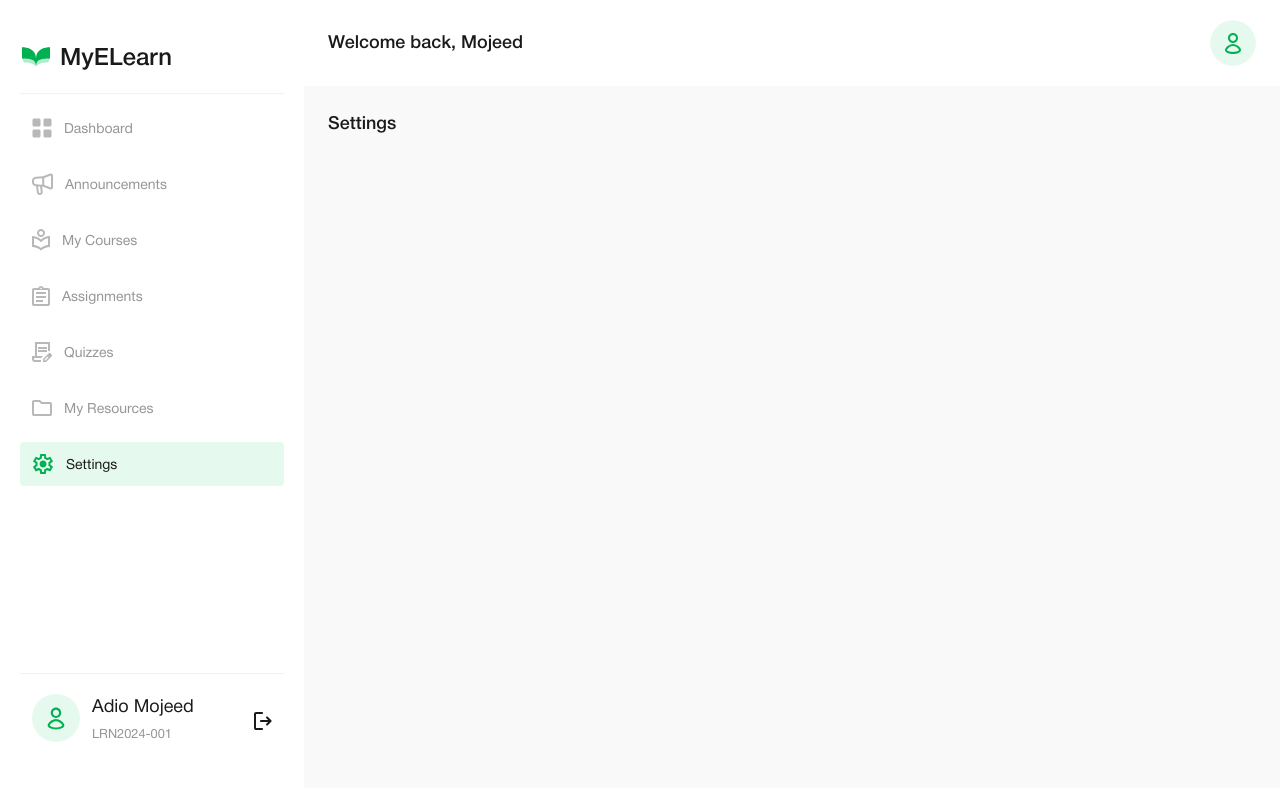
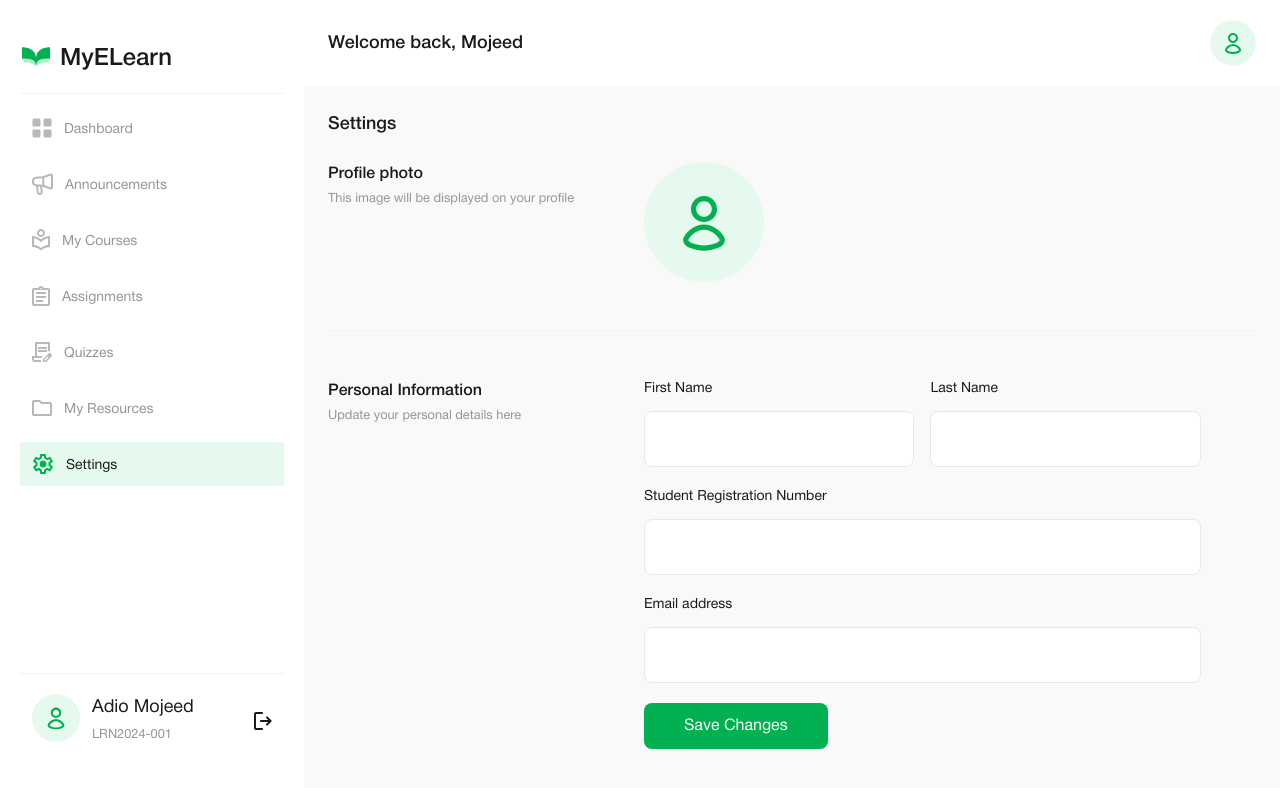
Before and after one commit to Adiomojeed/my-elearn-fe, a Next.js app: page /settings in a window 1280 px wide. Shown: the top 788 px of the page. Built offline with nearby package versions, Linux system fonts and the light colour scheme.

Commit message:
fix: completed setting UI

```diff
--- a/src/app/(dashboard)/settings/page.tsx
+++ b/src/app/(dashboard)/settings/page.tsx
@@ -1,7 +1,59 @@
+import Button from "@/components/Button";
+import Input from "@/components/Input";
+
 const Page = () => {
   return (
     <section className="flex flex-col h-full">
       <h6 className="md:text-lg font-medium">Settings</h6>
+      <div className="mt-4 lg:mt-6 flex flex-col divide-y divide-[#F0F2F5] gap-8 lg:gap-12">
+        <div className="md:flex gap-4">
+          <div className="lg:w-2/5 max-w-[300px]">
+            <p className="font-medium">Profile photo</p>
+            <small className="mt-1 text-grey-200">
+              This image will be displayed on your profile
+            </small>
+          </div>
+          <div className="lg:w-3/5 mt-4 md:mt-0">
+            <img
+              src="/avatar.svg"
+              className="w-[120px] h-[120px]"
+              alt="avatar icon"
+            />
+          </div>
+        </div>
+        <div className="lg:flex gap-4 pt-8 lg:pt-12">
+          <div className="lg:w-2/5 max-w-[300px]">
+            <p className="font-medium">Personal Information</p>
+            <small className="mt-1 text-grey-200">
+              Update your personal details here
+            </small>
+          </div>
+          <form className="lg:w-3/5 flex flex-col gap-5 mt-4 lg:mt-0">
+            <div className="grid grid-cols-2 gap-4">
+              <Input label="First Name" />
+              <Input label="Last Name" />
+            </div>
+            <Input label="Student Registration Number" />
+            <Input label="Email address" type="email" />
+            <Button type="submit" className="w-max">
+              Save Changes
+            </Button>
+          </form>
+        </div>
+        <div className="lg:flex gap-4 pt-8 lg:pt-12">
+          <div className="lg:w-2/5 max-w-[300px]">
+            <p className="font-medium">Manage Password</p>
+            <small className="mt-1 text-grey-200">Keep your account safe</small>
+          </div>
+          <form className="lg:w-3/5 flex flex-col gap-5 mt-4 lg:mt-0">
+            <Input label="Password" type="password" />
+            <Input label="Confirm Password" type="password" />
+            <Button type="submit" className="w-max">
+              Save Changes
+            </Button>
+          </form>
+        </div>
+      </div>
     </section>
   );
 };
```
